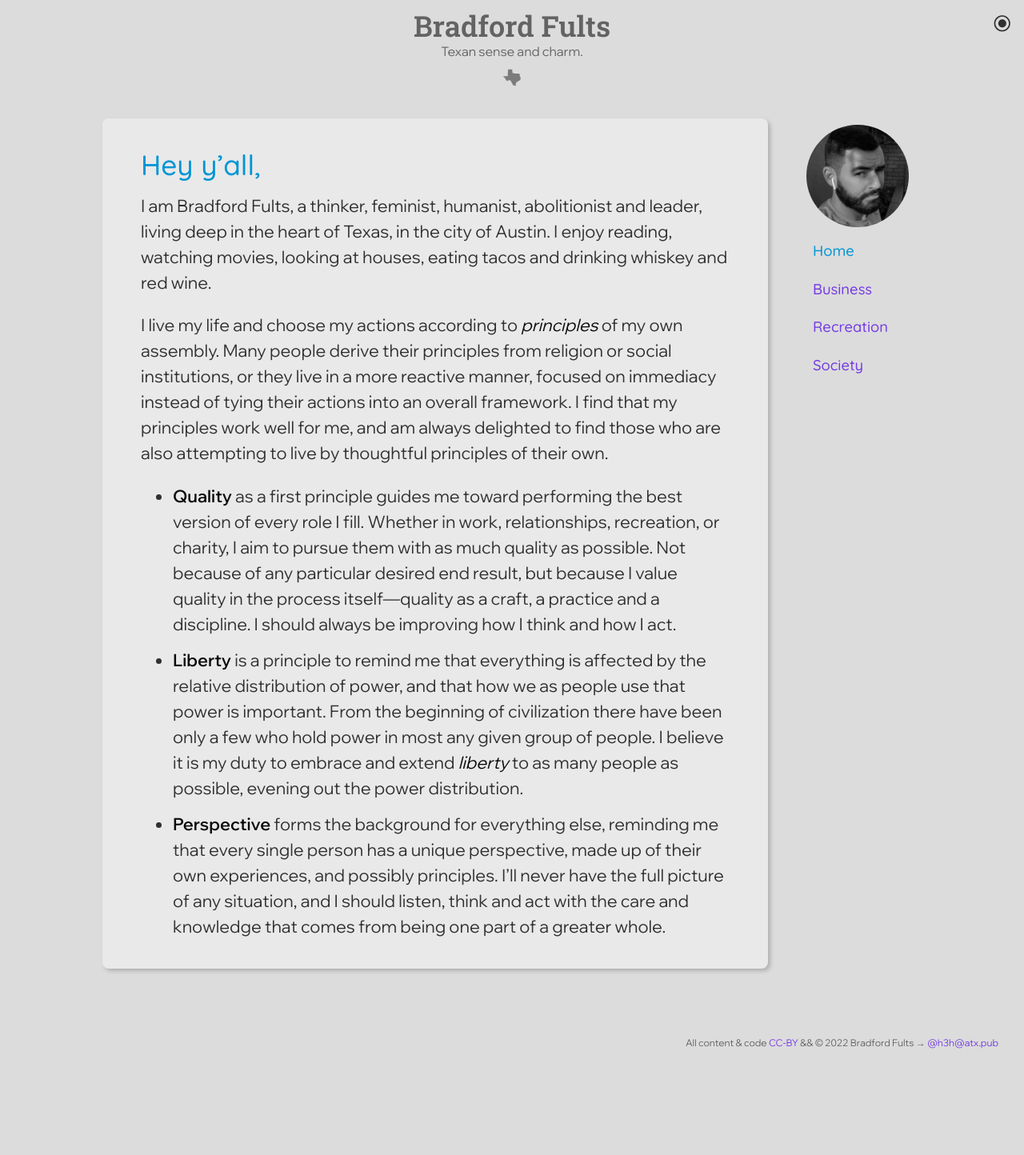
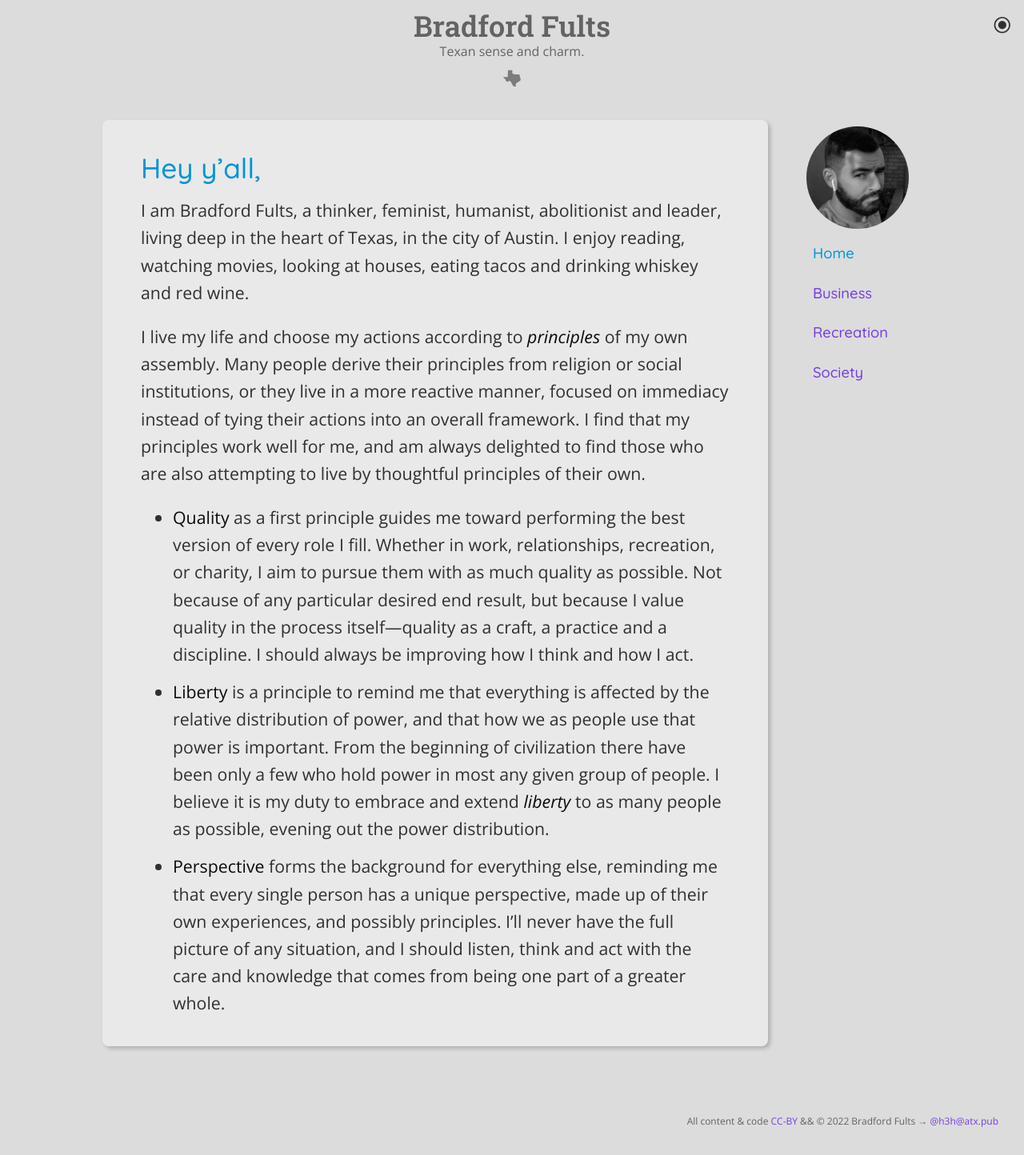
Before and after one commit to h3h/bradfordfults.com, a Jekyll site: the page built from index.html, in a window 1280 px wide. Shown: the whole page at 80% size. Built offline with Jekyll 4.4.1, drawn with Linux system fonts in a browser that asks for light colours; the list of posts is cut into pages by our own code; before the commit the page ends 1345 px from its top, so only the background shows below that.

Commit message:
Revert "Update body font to Wix"
This reverts commit a52dad436ac3a4017a5add2e56f4434d3568a971.

```diff
--- a/_includes/head.html
+++ b/_includes/head.html
@@ -5,7 +5,7 @@
 
   <link rel="preconnect" href="https://fonts.googleapis.com">
   <link rel="preconnect" href="https://fonts.gstatic.com" crossorigin>
-  <link href="https://fonts.googleapis.com/css2?family=Open+Sans:ital,wght@0,300;0,400;0,700;1,300;1,400;1,700&family=Quicksand:wght@500;600&family=Roboto+Slab:wght@600&family=Wix+Madefor+Display:wght@400;600&display=swap" rel="stylesheet">
+  <link href="https://fonts.googleapis.com/css2?family=Open+Sans:ital,wght@0,300;0,400;0,700;1,300;1,400;1,700&family=Quicksand:wght@500;600&family=Roboto+Slab:wght@600&display=swap" rel="stylesheet">
 
   <link
     rel="stylesheet"
--- a/style/style.scss
+++ b/style/style.scss
@@ -4,26 +4,22 @@
 @import "palette";
 @import "normalize.css";
 
-:root {
+::root {
   color-scheme: light dark;
-  font-family: 'Wix Madefor Display', sans-serif;
-  line-height: 1.5;
 }
 
 body {
   box-sizing: border-box;
   padding: 0;
   margin: 0;
+  font-family: "Open Sans", "Helvetica Neue", Helvetica, Arial, sans-serif;
   font-size: 18px;
+  line-height: 1.6;
   transition: background-color 0.5s, color 0.5s;
 }
 
 a:link {
   text-decoration: none;
-}
-
-b, strong {
-  font-weight: 600;
 }
 
 h1,
```
